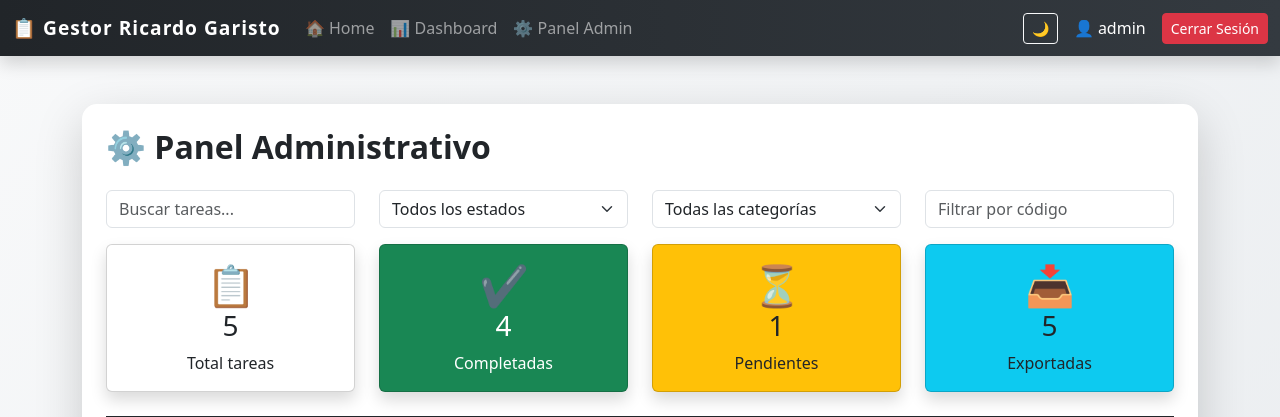
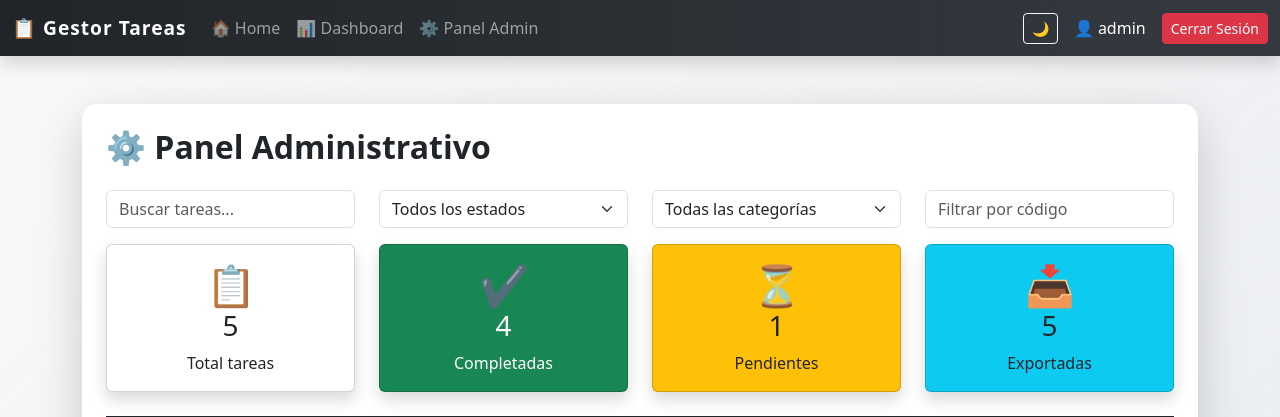
Before and after one commit to Ricardogaristo/mi-proyecto-python, a Flask app: page /admin in a window 1280 px wide. Shown: the top 417 px of the page. Run offline with Flask 3, Linux system fonts and the light colour scheme; a user stored in the database is signed in; data comes from the database, SQL or seed files in the repository.

```diff
--- a/templates/base.html
+++ b/templates/base.html
@@ -71,7 +71,7 @@
     <div class="container-fluid">
 
         <a class="navbar-brand fw-bold" href="/">
-            📋 Gestor Ricardo Garisto
+            📋 Gestor Tareas
         </a>
 
         <button class="navbar-toggler" type="button" data-bs-toggle="collapse" data-bs-target="#navbarNav">
```
